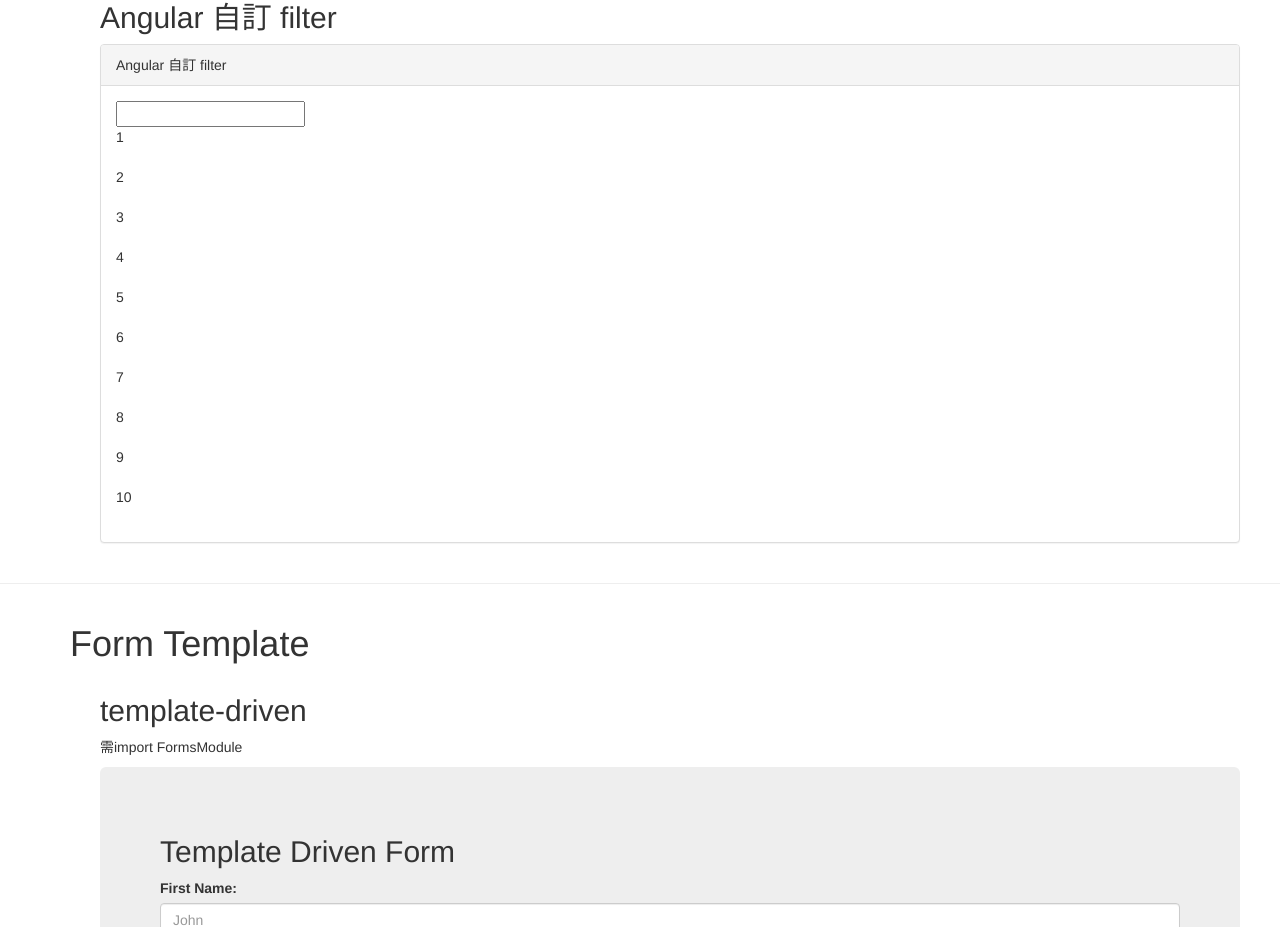
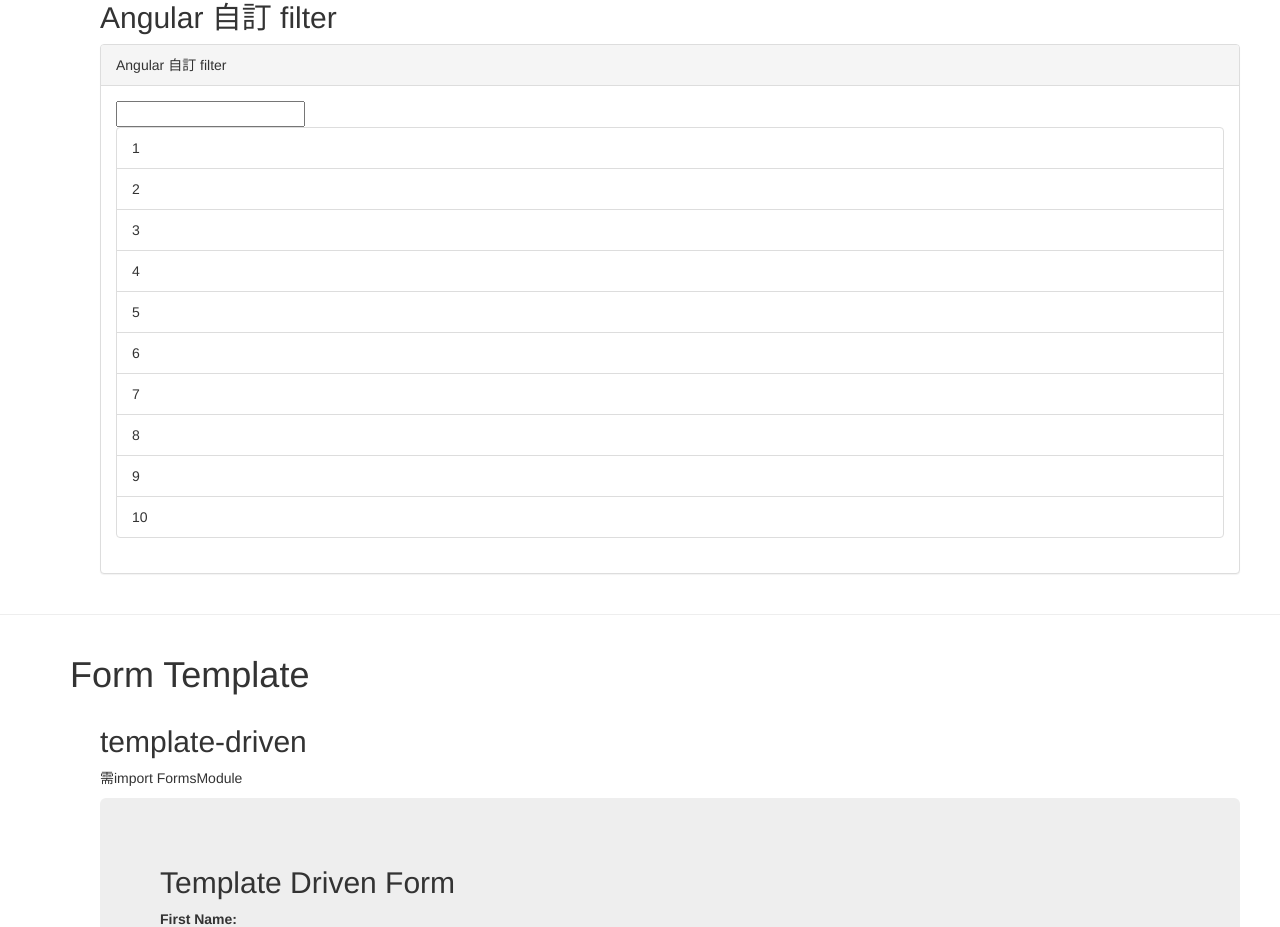
Before and after one commit to rojochen/ng4-training, an Angular app in the folder angular4/: page / in a window 1280 px wide. Shown: the part 3753-4680 px from the top of the page. Built offline with nearby package versions, Linux system fonts and the light colour scheme.

Commit message:
Fixed customFilter sample code.

```diff
--- a/angular4/src/app/app.module.ts
+++ b/angular4/src/app/app.module.ts
@@ -32,6 +32,7 @@
 import { ProductInfoService } from './io/product-info.service';
 // pipe
 import { FilterNamePipe } from './pipe/filter-name/filter-name.pipe';
+import { FilterNumPipe } from './pipe/custom-filter/filter-num.pipe';
 
 
 
@@ -58,7 +59,8 @@
     FilterNameComponent,
     FilterNamePipe,
     FifterTemplateComponent,
-    CustomFilterComponent
+    CustomFilterComponent,
+    FilterNumPipe
   ],
   imports: [
     BrowserModule,
--- a/angular4/src/app/pipe/custom-filter/custom-filter.component.html
+++ b/angular4/src/app/pipe/custom-filter/custom-filter.component.html
@@ -4,8 +4,8 @@
       <div class="panel-heading">Angular 自訂 filter</div>
       <div class="panel-body">
         <input type="number" name="" [(ngModel)]="searchNum">
-        <ul class="list-group" *ngFor=" let list of numberList">
-          {{list}}
+        <ul class="list-group">
+          <li class="list-group-item" *ngFor=" let list of (numberList | filterNum: searchNum)">{{list}}</li>
         </ul>
       </div>
     </div>
--- /dev/null
+++ b/angular4/src/app/pipe/custom-filter/filter-num.pipe.ts
@@ -0,0 +1,18 @@
+import { Pipe, PipeTransform } from '@angular/core';
+
+@Pipe({
+  name: 'filterNum'
+})
+export class FilterNumPipe implements PipeTransform {
+
+  transform(value: any, args?: any): any {
+    return value.filter(list => {
+      if (args) {
+        return args === list;
+      } else {
+        return list;
+      }
+    });
+  }
+
+}
```
Also changed, not shown: 1 other file (tests, documents, lock files or other folders).
